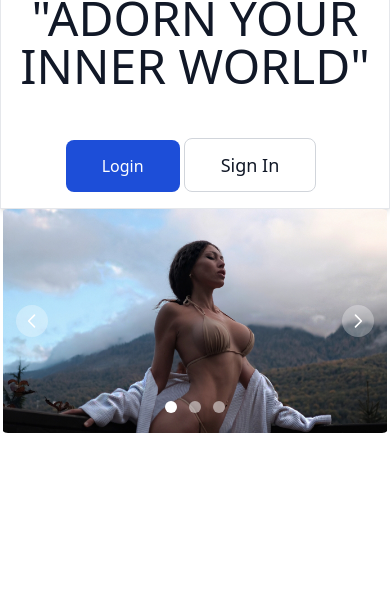
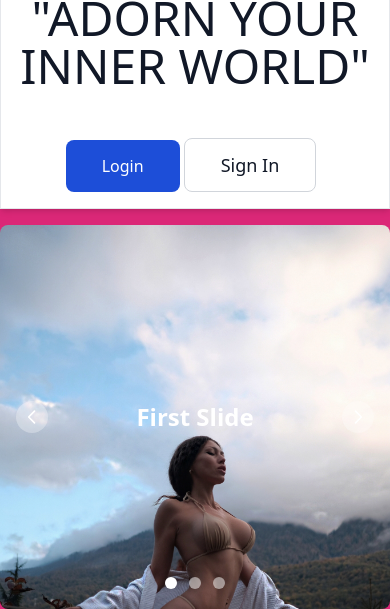
Before and after one commit to Srijan-SS02/anandtextile, a website: page src/index.html in a window 390 px wide. Shown: the part 235-844 px from the top of the page. Drawn offline with nearby package versions, Linux system fonts and the light colour scheme.

Commit message:
modified for image

```diff
--- a/src/index.html
+++ b/src/index.html
@@ -8,7 +8,7 @@
   <title>AnandTextile</title>
 </head>
 <body>
-    <div>
+    <div class="bg-pink-600" >
         <nav class="bg-white border-gray-200 px-2 sm:px-4 py-2.5  dark:bg-gray-900">
             <div class="container flex flex-wrap justify-between items-center mx-auto">
             <a href="#" class="flex items-center">
@@ -41,7 +41,7 @@
         </nav>
 
 
-        <main>
+        <main class="space-y-4">
 
 
             <div class="p-4 w-full h-96 text-center bg-white  border shadow-md sm:p-8 dark:bg-gray-800 dark:border-gray-700">
@@ -64,17 +64,22 @@
             </div>
 
 
-            <div id="default-carousel" class="relative" data-carousel="static">
+            <div id="default-carousel" class="relative" data-carousel="static  mb-10">
                 <!-- Carousel wrapper -->
-                <div class="relative h-56 overflow-hidden rounded-lg md:h-96">
+                <div class="relative h-96 overflow-hidden rounded-lg md:h-96">
                     <!-- Item 1 -->
                     <div class="duration-700 ease-in-out absolute inset-0 transition-all transform translate-x-0 z-20" data-carousel-item="">
                         <span class="absolute text-2xl font-semibold text-white -translate-x-1/2 -translate-y-1/2 top-1/2 left-1/2 sm:text-3xl dark:text-gray-800">First Slide</span>
-                        <img src="img/bikini.jpg" class="absolute block w-96 -translate-x-1/2 -translate-y-1/2 top-1/2 left-1/2" alt="...">
+                        <img class="max-w-full h-auto" src="img/bikini.jpg" alt="image description">
+
                     </div>
                     <!-- Item 2 -->
                     <div class="duration-700 ease-in-out absolute inset-0 transition-all transform translate-x-full z-10" data-carousel-item="">
-                        <img src="/docs/images/carousel/carousel-2.svg" class="absolute block w-full -translate-x-1/2 -translate-y-1/2 top-1/2 left-1/2" alt="...">
+                        <figure class="max-w-lg">
+                            <img class="max-w-full h-auto rounded-lg" src="img/bikini.jpg" alt="image description">
+                            <figcaption class="mt-2 text-sm text-center text-gray-500 dark:text-gray-400">Image caption</figcaption>
+                        </figure>
+
                     </div>
                     <!-- Item 3 -->
                     <div class="duration-700 ease-in-out absolute inset-0 transition-all transform -translate-x-full z-10" data-carousel-item="">
@@ -109,6 +114,14 @@
 
         </main>
 
+<!--
+        <div class="relative">
+            <img src="img/Onepiece.jpg " class=" absolute top-1/2 left-1/2 -translate-x-1 -translate-y-1\/2" >
+            <h1 class="absolute text-5xl top-1/2 left-1/2 -translate-x-1 -translate-y-1\/2 ">Center</h1>
+
+
+        </div> -->
+
     </div>
     <script src="https://unpkg.com/flowbite@1.5.3/dist/flowbite.js"></script>
 </body>
```
Also changed, not shown: dist/output.css.
